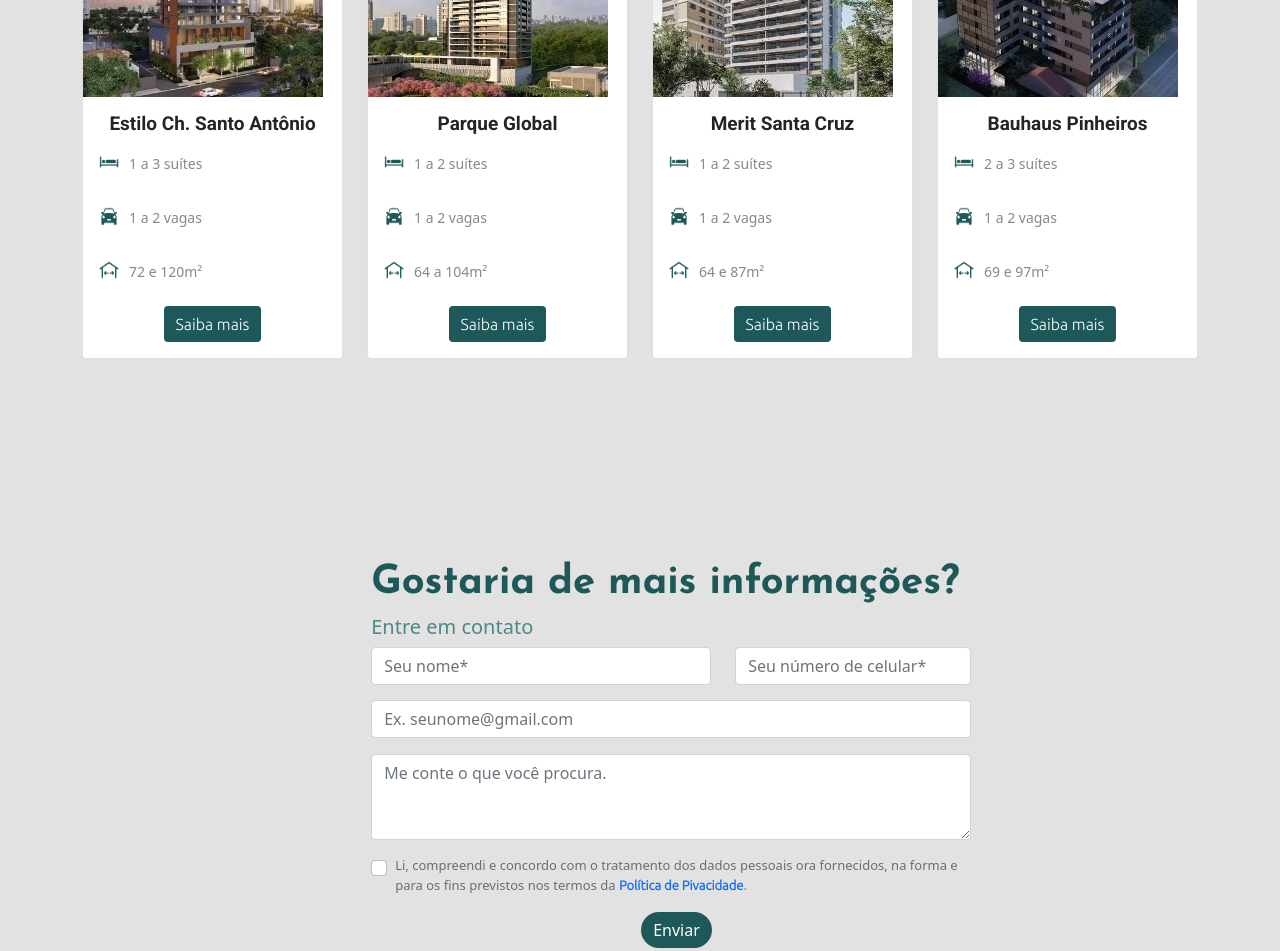
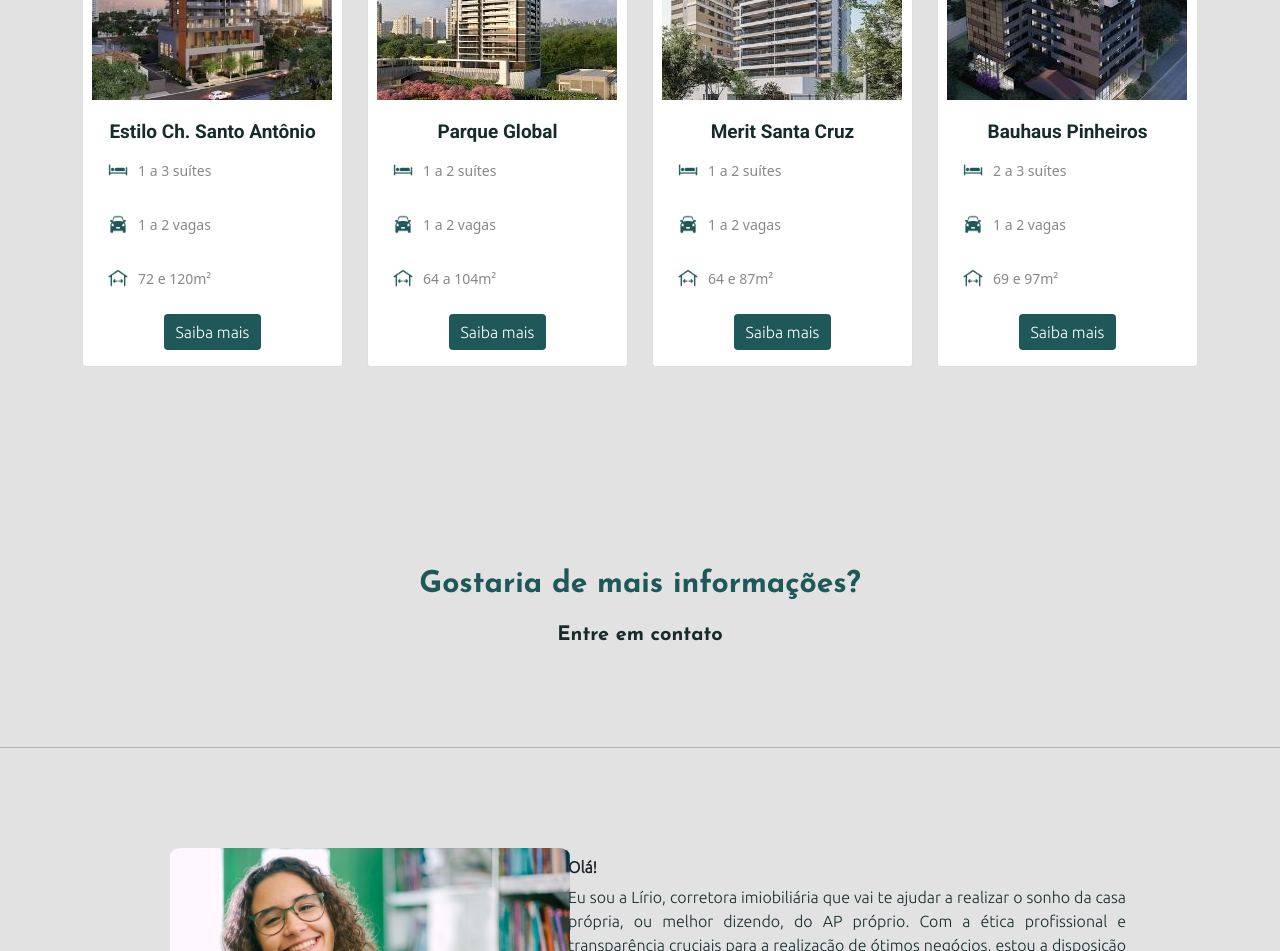
Before and after one commit to maioliveira/lirioSite, a website: page index.html in a window 1280 px wide. Shown: the part 840-1791 px from the top of the page. Drawn offline with nearby package versions, Linux system fonts and the light colour scheme; files whose address does not match are found by name; a web font is replaced by a local one.

Commit message:
Little changes

```diff
--- a/index.html
+++ b/index.html
@@ -201,31 +201,36 @@
 
             </div>
 
-            <form id="form">
+            <h3>
+                Gostaria de mais informações?
+            </h3>
+            <h5>Entre em contato</h5>
+
+            <!-- <form id="form">
                 <h3>
                     Gostaria de mais informações?
                 </h3>
                 <h6>Entre em contato</h6>
                 <div class="row">
                     <div class="col-7">
-                        <!-- <label for="Name" class="form-label">Nome</label> -->
+                        <label for="Name" class="form-label">Nome</label>
                         <input type="text" class="form-control" placeholder="Seu nome*" aria-label="name">
                     </div>
 
                     <div class="col-5">
-                        <!-- <label for="phoneNumber" class="form-label">Celular</label> -->
+                        <label for="phoneNumber" class="form-label">Celular</label>
                         <input id="phoneNumber" type="tel" class="form-control" placeholder="Seu número de celular*" >
                     </div>
                 </div>
 
                 <div class="mb-3">
-                    <!-- <label for="Email" class="form-label">Email</label> -->
+                    <label for="Email" class="form-label">Email</label>
                     <input type="email" class="form-control" id="Email" aria-describedby="emailHelp" placeholder="Ex. seunome@gmail.com">
-                    <!-- <div id="emailHelp" class="form-text">Seu email não será compartilhado.</div> -->
+                    <div id="emailHelp" class="form-text">Seu email não será compartilhado.</div>
                 </div>
 
                 <div class="mb-3">
-                    <!-- <label for="Message" class="form-label">Mensagem</label> -->
+                    <label for="Message" class="form-label">Mensagem</label>
                     <textarea class="form-control" id="Message" rows="3" placeholder="Me conte o que você procura."></textarea>
                 </div>
 
@@ -238,7 +243,7 @@
                 </div>
 
                 <button type="submit" class="btn btn-primary rounded-pill" style="background-color: #1e5858; border: none;">Enviar</button>
-            </form>
+            </form> -->
             <div class="divisor"></div>
             <div class="info">
                 <div class="row">
--- a/styles/home.css
+++ b/styles/home.css
@@ -18,6 +18,25 @@ header h1 {
     color: var(--title-color);
     font-weight: bolder;
 }
+
+h3 {
+    font-family: 'Josefin Sans', sans-serif;
+    font-size: 30px;
+    color: var(--title-color);
+    font-weight: bolder;
+    margin-top: 200px;
+    text-align: center;
+}
+
+h5 {
+    font-family: 'Josefin Sans', sans-serif;
+    font-size: 20px;
+    color: var(--text-color);
+    font-weight: bolder;
+    margin-top: 20px;
+    text-align: center;
+}
+
 .divisor {
     border-top: #b1aeae solid 1px;
     margin-top: 100px;
--- a/styles/responsive.css
+++ b/styles/responsive.css
@@ -80,6 +80,8 @@ a {
     color: var(--title-color);
     font-family: 'Marcellus SC', serif;
     font-weight: bolder;
+    margin-top: 20px;
+    margin-bottom: 10px;
 }
 
 .container p {
@@ -88,6 +90,7 @@ a {
 .container img {
     width: 240px;
     margin-top: 8px;
+    margin-left: 9px;
 }
 
 .container .row {
@@ -97,6 +100,7 @@ a {
     font-size: 19px;
     font-family: 'Roboto', sans-serif;
     font-weight: bolder ;
+    margin-top: 5px;
 }
 .col-lg-3 {
     display: flex;
@@ -121,7 +125,7 @@ a {
     align-self: flex-end;
 }
 
-form {
+/* form {
     margin-top: 200px;
     width: 600px;
     margin-left: 29%;
@@ -144,7 +148,7 @@ form .row {
 
 form button {
     margin-left: 45%;
-}
+}*/
 
 .btn-group-vertical {
     border: none;
```
